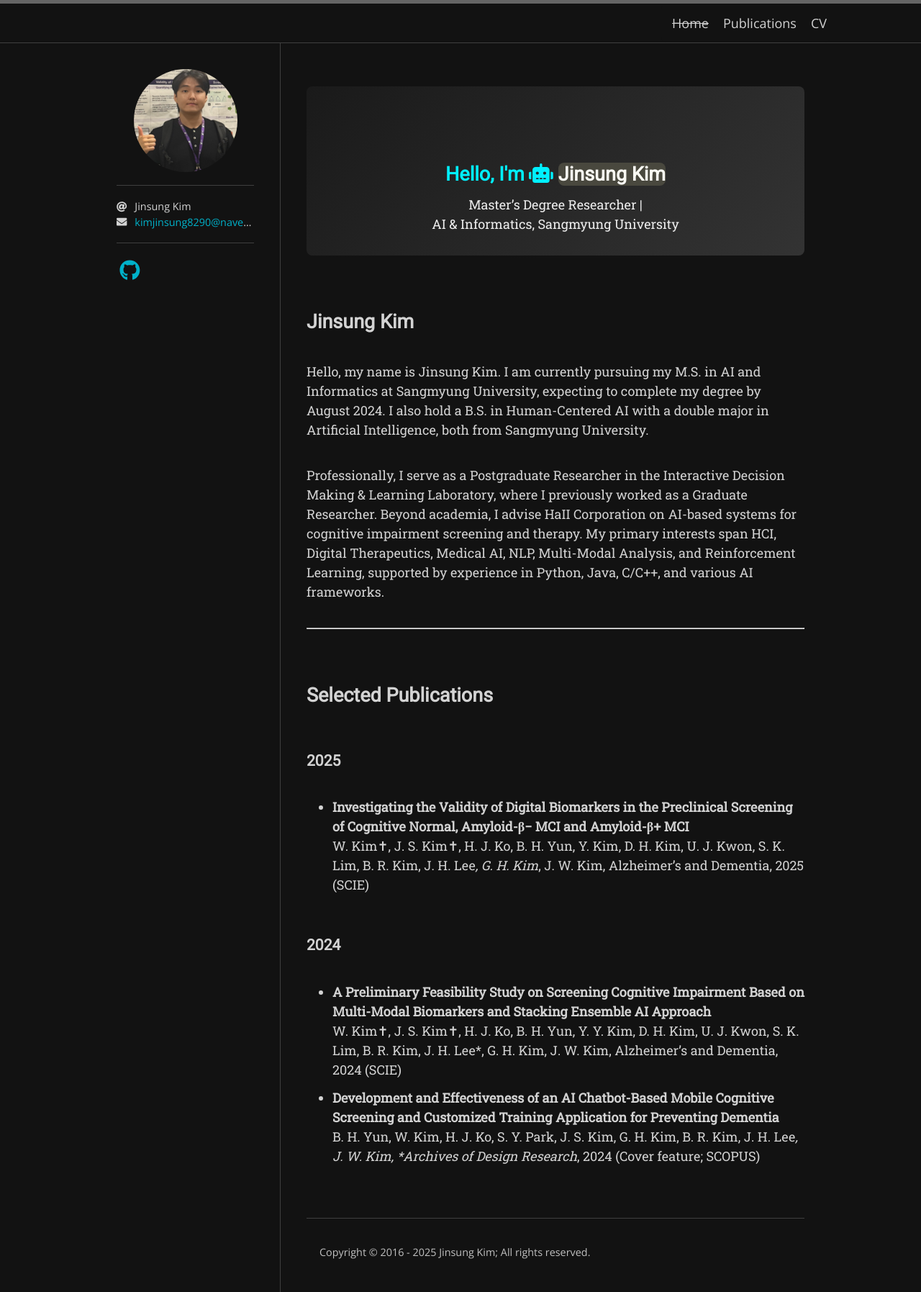
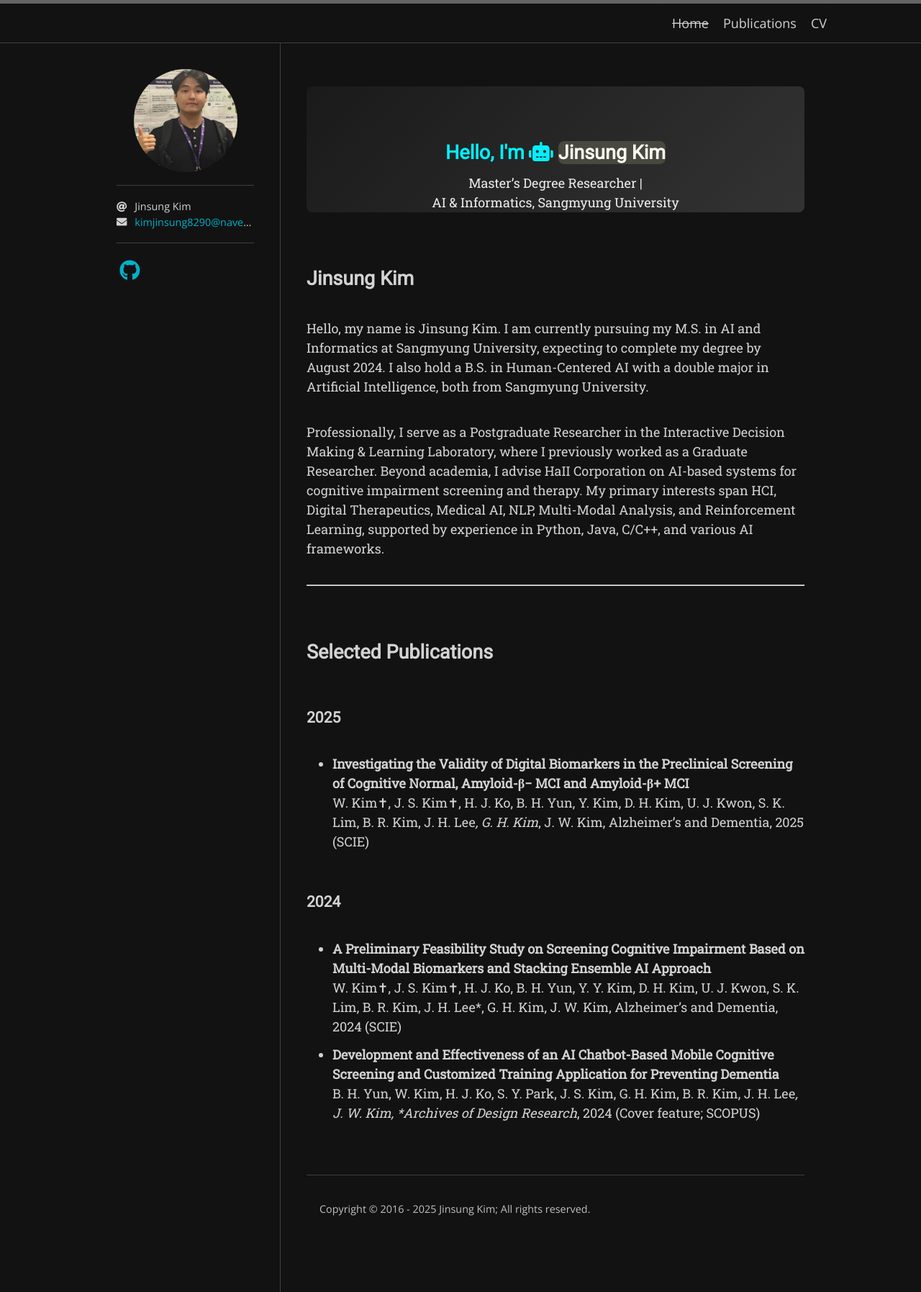
Before and after one commit to KimJinSungDataScientist/KimJinSungDataScientist.github.io, a Jekyll site: the page built from index.md, in a window 1280 px wide. Shown: the whole page at 72% size. Built offline with Jekyll 4.4.1, drawn with Linux system fonts in a browser that asks for light colours; nearby versions of some CDN libraries; some web fonts are replaced; the list of posts is cut into pages by our own code.

Commit message:
'test24'

```diff
--- a/_sass/hamilton/custom-styles.scss
+++ b/_sass/hamilton/custom-styles.scss
@@ -17,7 +17,7 @@
     text-align: center;
 
     /* 세로 공간 확보: 위·아래 30px씩 패딩을 줘서 텍스트가 가운데 위치 */
-    padding: 30px 0;
+    padding: 0px 0;
 
     /* min-height를 사용하지 않고, 패딩으로 높이 확보 */
   }
```
